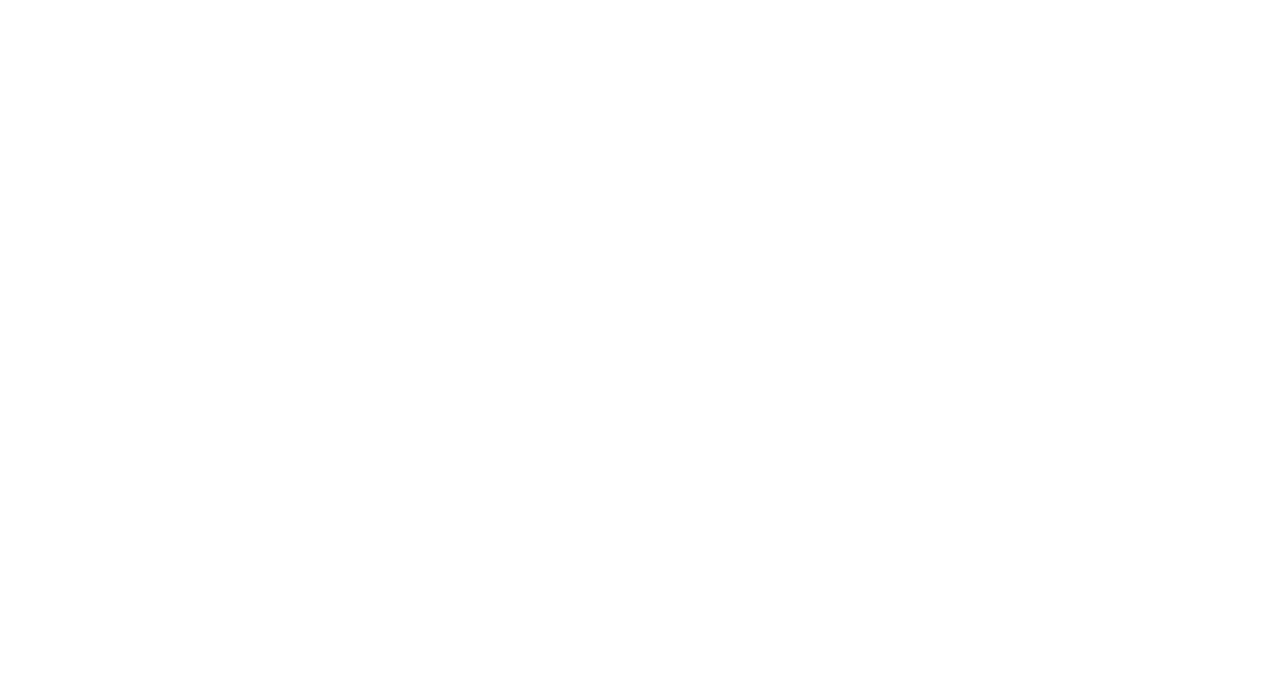
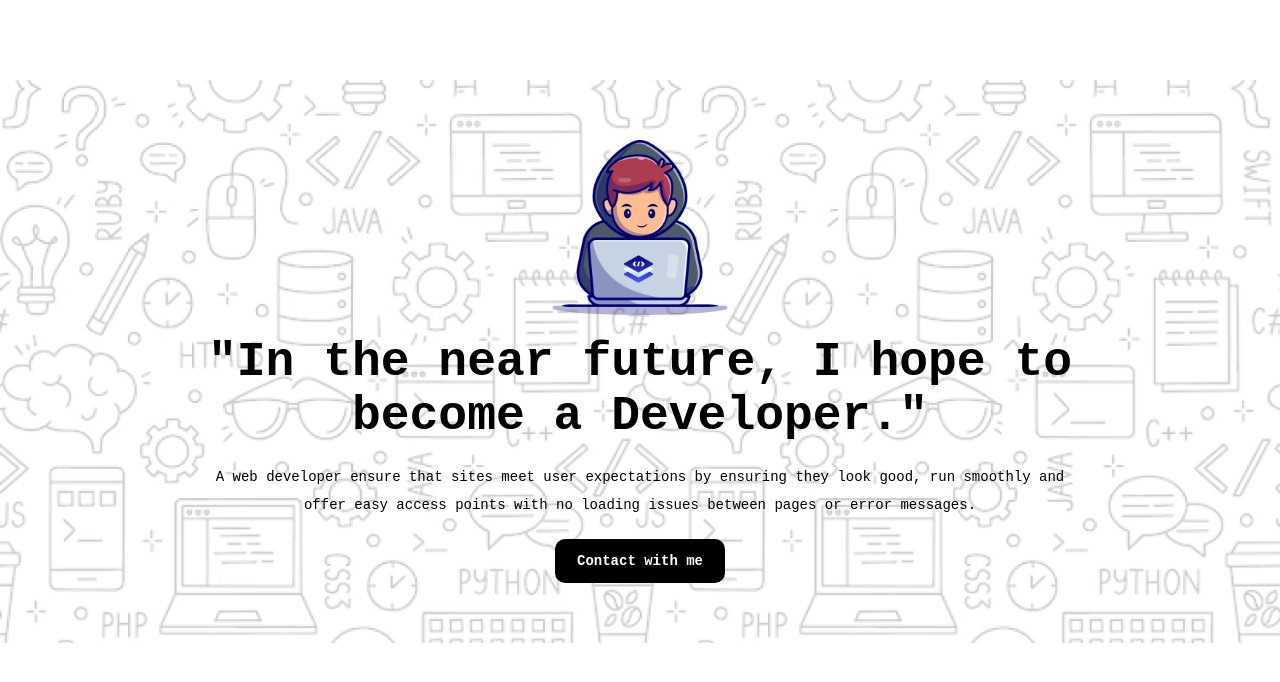
Before and after one commit to sakib17-GitHub/first-assignment, a plain HTML site: page index.html in a window 1280 px wide. Drawn offline with Linux system fonts and the light colour scheme; a web font is replaced by a local one.

Commit message:
banner complete

```diff
--- a/index.html
+++ b/index.html
@@ -8,7 +8,12 @@
 </head>
 <body>
     <header>
-
+            <section class="banner">
+                <img src="assets/Group.png" alt="" srcset="">
+                <h1 class="banner-title">"In the near future, I hope to become a Developer."</h1>
+                <p class="banner-description"> A web developer ensure that sites meet user expectations by ensuring they look good, run smoothly and offer easy access points with no loading issues between pages or error messages.</p>
+                <button class="banner-btn"><a href="">Contact with me</a></button>
+            </section>
     </header>
     <main>
 
--- a/styles/style.css
+++ b/styles/style.css
@@ -0,0 +1,50 @@
+@import url('https://fonts.googleapis.com/css2?family=Azeret+Mono:ital,wght@0,100..900;1,100..900&display=swap');
+
+*{
+        margin: 0px ;
+        padding: 0px ;
+        font-family: "Azeret Mono", monospace;
+}
+
+.banner{
+    background-image: url("../assets/Hero-bg.png");
+    background-size: cover;
+    background-repeat: no-repeat;
+    display: flex;
+    flex-direction: column;
+    justify-content: center;
+    align-items: center;
+    text-align: center;
+    gap:20px;
+    padding: 60px 200px;
+    margin: 80px 0px ;
+}
+
+.banner img{
+    width: 20%
+}
+
+.banner-title{
+    font-size: 48px;
+    font-weight: 800;
+}
+
+.banner-description{
+    font-size: 14px;
+    font-weight: 400;
+    line-height: 28px;
+}
+
+.banner-btn>a{
+    text-decoration: none;
+    font-size: 14px;
+    color: white;
+    font-weight: 600;
+}
+
+.banner-btn{
+    background-color: black;
+    border-radius: 10px;
+    border:none;
+    padding: 14px 22px;
+}
```
